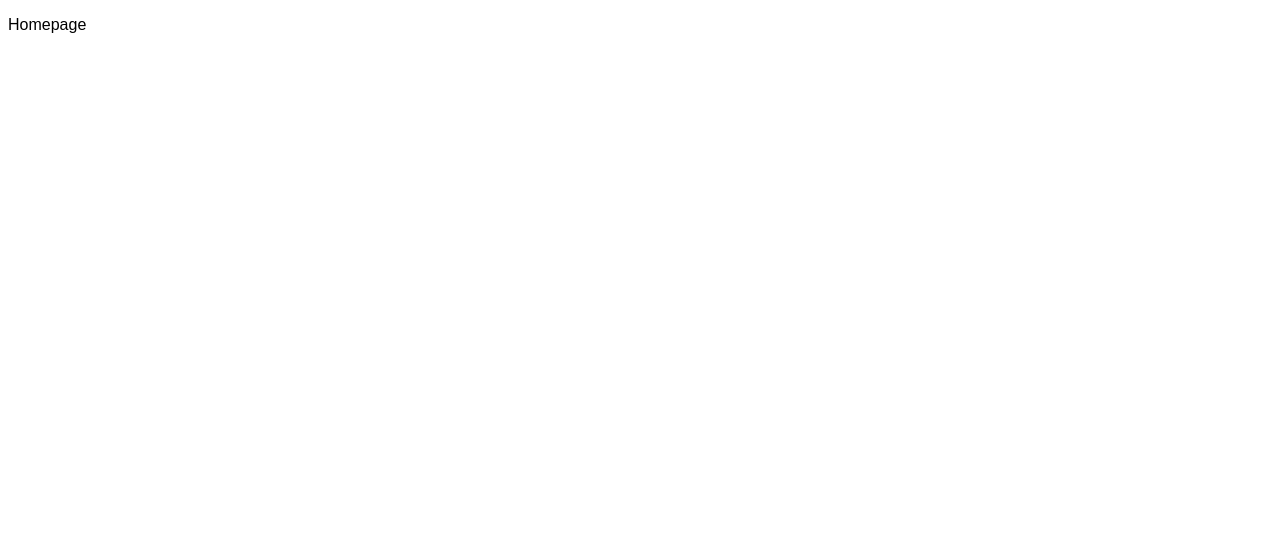
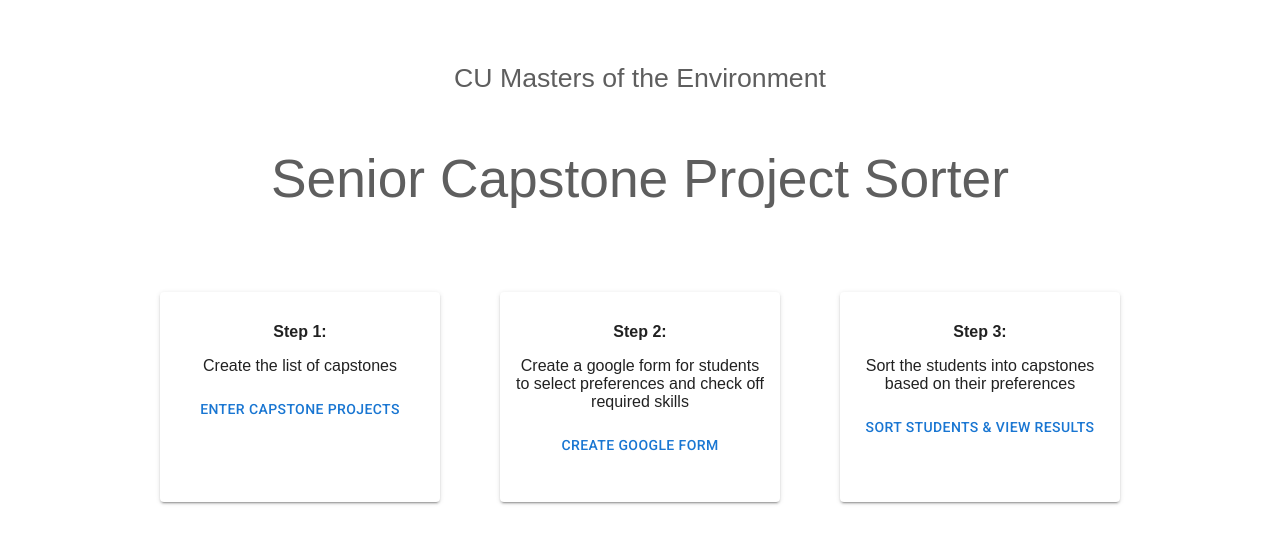
Before and after one commit to feRpicoral/MENVCapstoneAutomation, a Next.js app: page / in a window 1280 px wide. Shown: the top 544 px of the page. Built offline with nearby package versions, Linux system fonts and the light colour scheme.

Commit message:
Initial home page version

```diff
--- a/src/pages/index.tsx
+++ b/src/pages/index.tsx
@@ -2,123 +2,67 @@ import Head from 'next/head'
 import Image from 'next/image'
 import { Inter } from '@next/font/google'
 import styles from '../styles/Home.module.css'
+import {Button, Card} from "@mui/material"
+import {useEffect} from "react";
+import Link from "next/link";
 
 const inter = Inter({ subsets: ['latin'] })
 
 export default function Home() {
+
+  /*useEffect(() => {
+    const bg = document.getElementById("bg");
+    if (bg == null) return;
+    bg.width = window.screen.width;
+    bg.height = (914.0/1920)*window.screen.width;
+  });*/
+
   return (
-    <p>Homepage</p>
-    /*<>
+    <>
       <Head>
-        <title>Create Next App</title>
-        <meta name="description" content="Generated by create next app" />
-        <meta name="viewport" content="width=device-width, initial-scale=1" />
-        <link rel="icon" href="/public/favicon.ico" />
+        <title>MENV Capstone Sorter</title>
       </Head>
-      <main className={styles.main}>
-        <div className={styles.description}>
-          <p>
-            Get started by editing&nbsp;
-            <code className={styles.code}>pages/index.tsx</code>
-          </p>
-          <div>
-            <a
-              href="https://vercel.com?utm_source=create-next-app&utm_medium=default-template&utm_campaign=create-next-app"
-              target="_blank"
-              rel="noopener noreferrer"
-            >
-              By{' '}
-              <Image
-                src="/vercel.svg"
-                alt="Vercel Logo"
-                className={styles.vercelLogo}
-                width={100}
-                height={24}
-                priority
-              />
-            </a>
+      <div className={styles.page_container}>
+        <center>
+          <p style={{fontSize: "20pt"}}>CU Masters of the Environment</p>
+          <p style={{fontSize: "40pt"}}>Senior Capstone Project Sorter</p>
+          <p></p>
+          <div style={{justifyContent: "center", alignItems:"center", textAlign: "center", width: "100%"}}>
+            <div style={{display: "flex", alignItems: "center", justifyContent: "center"}}>
+              <div className={styles.buttoncard_container}>
+                <Card elevation={2} className={styles.buttoncard}>
+                  <p><b>Step 1:</b></p>
+                  <p>Create the list of capstones</p>
+                  <Link href="/capstones">
+                    <Button>Enter Capstone Projects</Button>
+                  </Link>
+                </Card>
+              </div>
+              <div className={styles.buttoncard_container}>
+                <Card elevation={2} className={styles.buttoncard}>
+                  <p><b>Step 2:</b></p>
+                  <p>Create a google form for students to select preferences and check off required skills</p>
+                  <Link href="/form">
+                    <Button>Create Google Form</Button>
+                  </Link>
+                </Card>
+              </div>
+              <div className={styles.buttoncard_container}>
+                <Card elevation={2} className={styles.buttoncard}>
+                  <p><b>Step 3:</b></p>
+                  <p>Sort the students into capstones based on their preferences</p>
+                  <Link href="/find-capstones">
+                    <Button>Sort Students & View results</Button>
+                  </Link>
+                </Card>
+              </div>
+            </div>
           </div>
-        </div>
+        </center>
+      </div>
+      <div className={styles.background_container}>
+      </div>
 
-        <div className={styles.center}>
-          <Image
-            className={styles.logo}
-            src="/next.svg"
-            alt="Next.js Logo"
-            width={180}
-            height={37}
-            priority
-          />
-          <div className={styles.thirteen}>
-            <Image
-              src="/thirteen.svg"
-              alt="13"
-              width={40}
-              height={31}
-              priority
-            />
-          </div>
-        </div>
-
-        <div className={styles.grid}>
-          <a
-            href="https://nextjs.org/docs?utm_source=create-next-app&utm_medium=default-template&utm_campaign=create-next-app"
-            className={styles.card}
-            target="_blank"
-            rel="noopener noreferrer"
-          >
-            <h2 className={inter.className}>
-              Docs <span>-&gt;</span>
-            </h2>
-            <p className={inter.className}>
-              Find in-depth information about Next.js features and&nbsp;API.
-            </p>
-          </a>
-
-          <a
-            href="https://nextjs.org/learn?utm_source=create-next-app&utm_medium=default-template&utm_campaign=create-next-app"
-            className={styles.card}
-            target="_blank"
-            rel="noopener noreferrer"
-          >
-            <h2 className={inter.className}>
-              Learn <span>-&gt;</span>
-            </h2>
-            <p className={inter.className}>
-              Learn about Next.js in an interactive course with&nbsp;quizzes!
-            </p>
-          </a>
-
-          <a
-            href="https://vercel.com/templates?framework=next.js&utm_source=create-next-app&utm_medium=default-template&utm_campaign=create-next-app"
-            className={styles.card}
-            target="_blank"
-            rel="noopener noreferrer"
-          >
-            <h2 className={inter.className}>
-              Templates <span>-&gt;</span>
-            </h2>
-            <p className={inter.className}>
-              Discover and deploy boilerplate example Next.js&nbsp;projects.
-            </p>
-          </a>
-
-          <a
-            href="https://vercel.com/new?utm_source=create-next-app&utm_medium=default-template&utm_campaign=create-next-app"
-            className={styles.card}
-            target="_blank"
-            rel="noopener noreferrer"
-          >
-            <h2 className={inter.className}>
-              Deploy <span>-&gt;</span>
-            </h2>
-            <p className={inter.className}>
-              Instantly deploy your Next.js site to a shareable URL
-              with&nbsp;Vercel.
-            </p>
-          </a>
-        </div>
-      </main>
-    </>*/
+    </>
   )
 }
--- /dev/null
+++ b/src/styles/Home.module.css
@@ -0,0 +1,37 @@
+
+.page_container{
+    color: #5e5e5e;
+    margin: 5%;
+    font-family: Arial, Helvetica, sans-serif;
+}
+
+.page_container p{
+    padding: 0;
+}
+
+
+.buttoncard{
+    width: 250px;
+    padding: 15px;
+    margin: 30px;
+    height: 180px;
+    display: block;
+}
+
+.buttoncard a{
+    text-decoration: none;
+}
+
+.background_container{
+    z-index: -100;
+    position: absolute;
+    top: 0;
+    left: 0;
+    width: 100%;
+    height: 100%;
+    overflow-x: hidden;
+    overflow-y: hidden;
+}
+.background{
+    position: sticky;
+}
```
